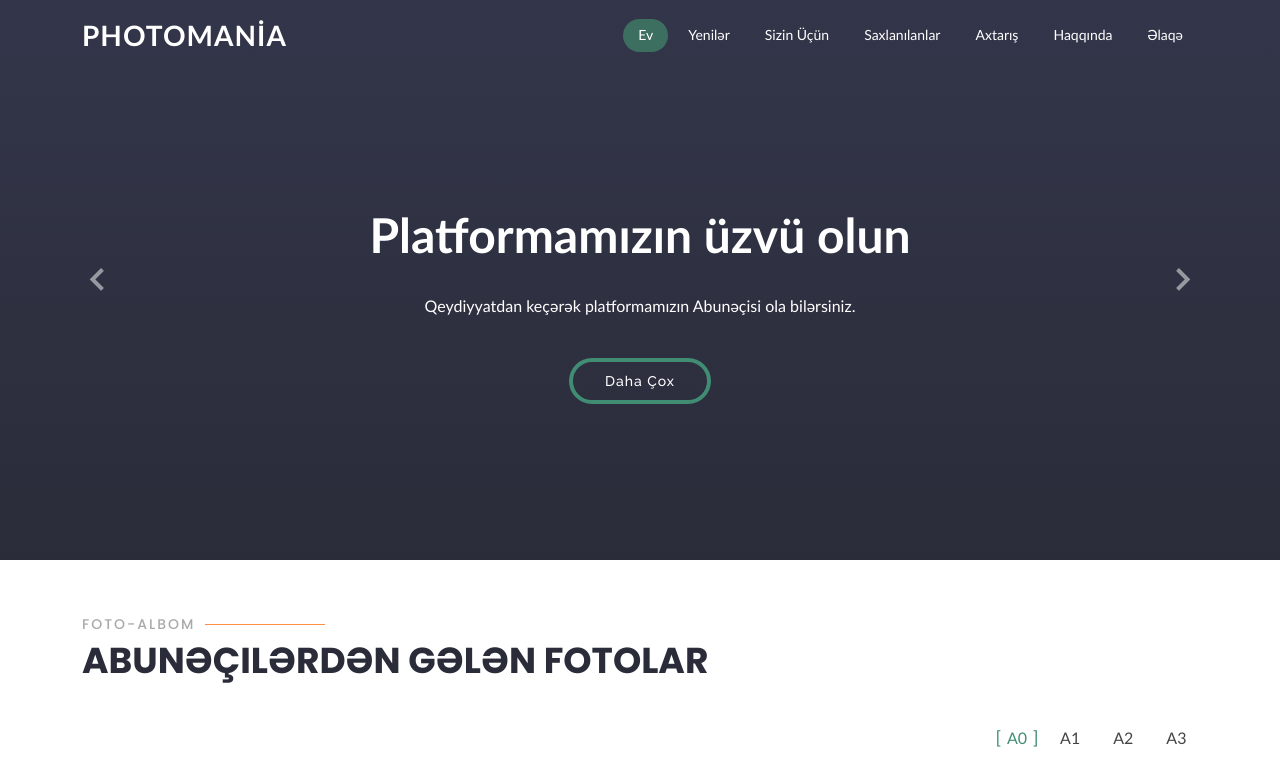
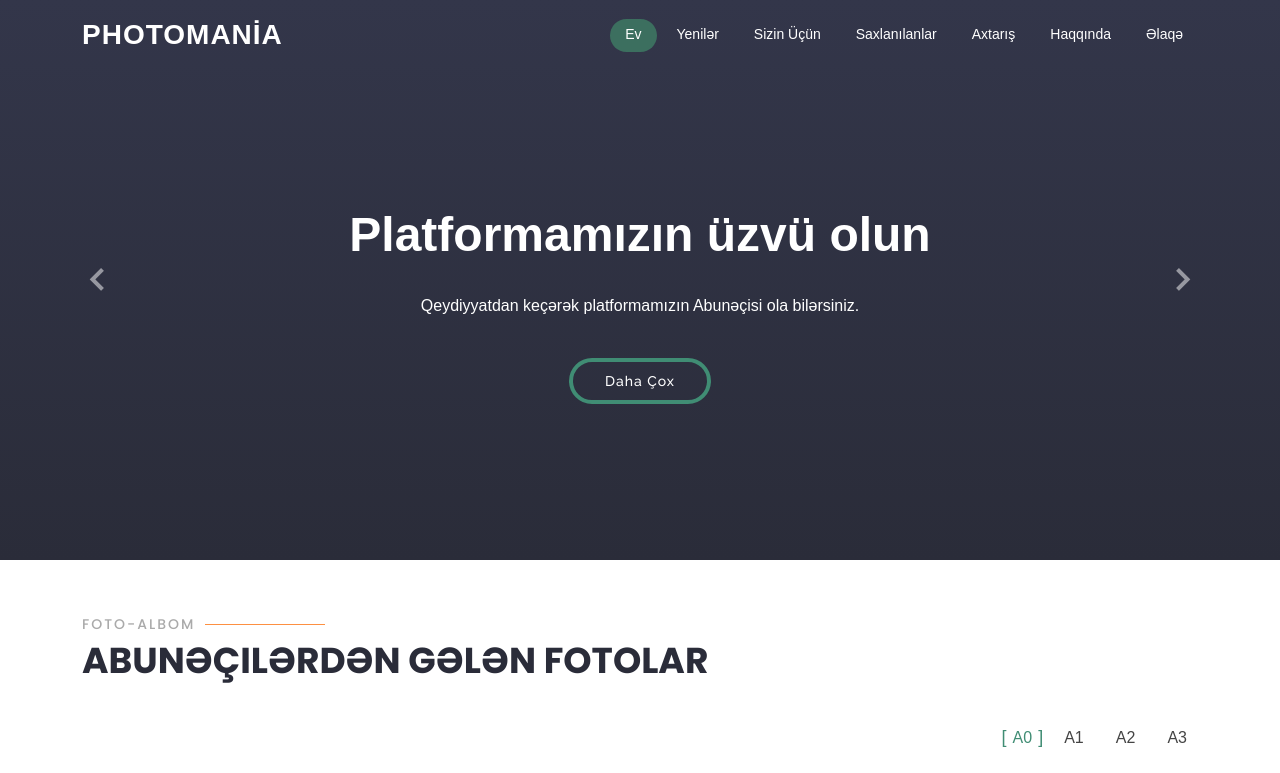
Before and after one commit to nicatosmanli/Photomania, a plain HTML site: page index.html in a window 1280 px wide. Shown: the top 773 px of the page. Drawn offline with nearby package versions, Linux system fonts and the light colour scheme.

Commit message:
Update style.css

```diff
--- a/assets/css/style.css
+++ b/assets/css/style.css
@@ -9,7 +9,7 @@
 # General
 --------------------------------------------------------------*/
 body {
-  font-family: 'Trebuchet MS', sans-serif;
+  font-family: Arial, sans-serif;
   color: #444444;
 }
 
@@ -29,7 +29,7 @@ h3,
 h4,
 h5,
 h6 {
-  font-family: 'Trebuchet MS', sans-serif;
+  font-family: Arial, sans-serif;
 }
 
 /*--------------------------------------------------------------
```
